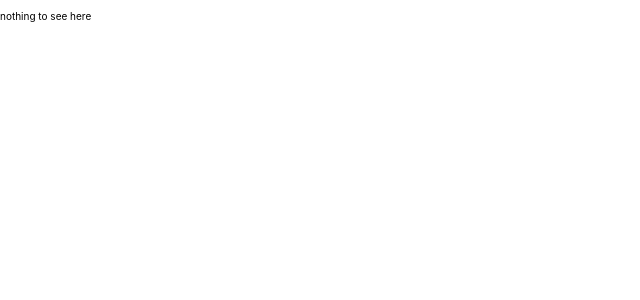
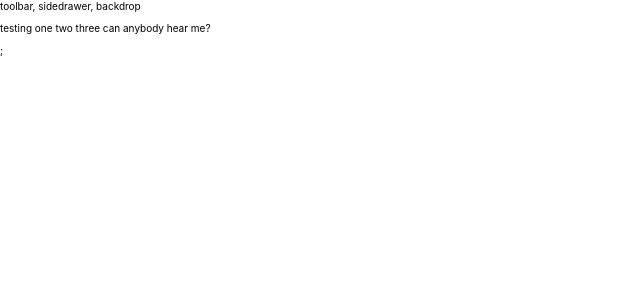
Before and after one commit to git-masi/react-burger-builder, a React (Create React App) app: page / in a window 1280 px wide. Shown: the top 300 px of the page, without its empty margins (0-640 px from the left). Built offline with nearby package versions, Linux system fonts and the light colour scheme.

Commit message:
add hoc aux to wrap components for rendering

```diff
--- a/src/App.js
+++ b/src/App.js
@@ -1,11 +1,12 @@
 import React, { Component } from 'react';
+import Layout from './components/Layout/Layout';
 
 class App extends Component {
   render() {
     return (
-      <div>
-        <p>nothing to see here</p>
-      </div>
+      <Layout>
+        <p>testing one two three can anybody hear me?</p>
+      </Layout>
     );
   }
 }
--- a/src/components/Layout/Layout.js
+++ b/src/components/Layout/Layout.js
@@ -0,0 +1,14 @@
+import React from 'react';
+// could also use fragments here
+import Aux from '../../hoc/auxiliary';
+
+const layout = props => (
+  <Aux>
+    <div>toolbar, sidedrawer, backdrop</div>
+    <main>
+      {props.children};
+    </main>
+  </Aux>
+);
+
+export default layout;
--- /dev/null
+++ b/src/hoc/auxiliary.js
@@ -0,0 +1,3 @@
+const aux = props => props.children;
+
+export default aux;
--- a/src/index.css
+++ b/src/index.css
@@ -20,7 +20,6 @@
 }
 
 body * {
-  display: inline-block;
   box-sizing: border-box;
 }
 
```
